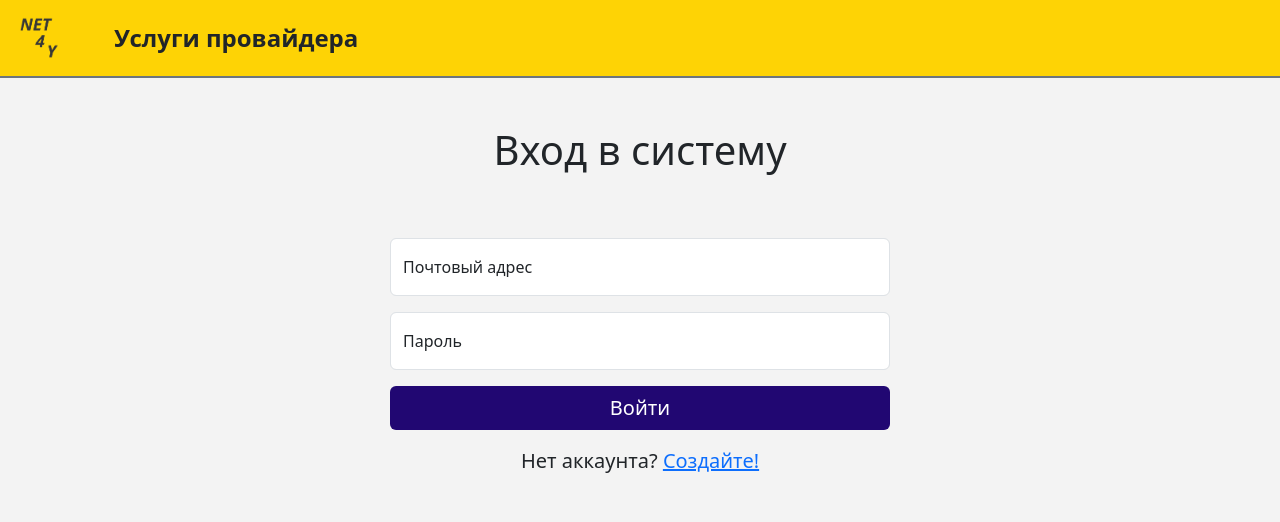
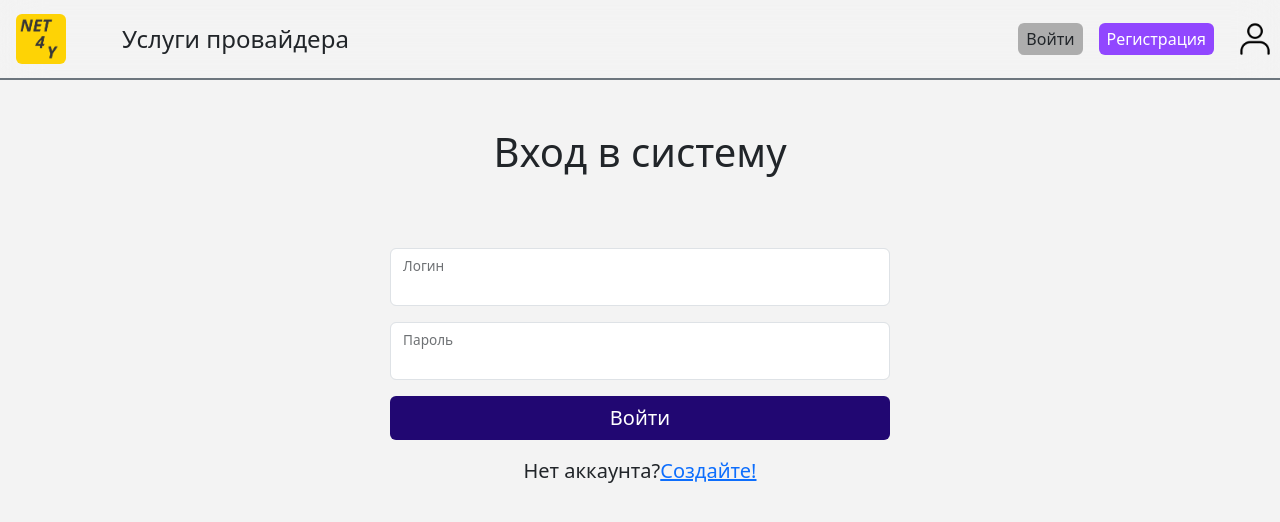
Before and after one commit to vcreatorv/bmstu_iu5_web_frontend, a React (Vite) app in the folder provider/: page /bmstu_iu5_web_frontend/login in a window 1280 px wide. Shown: the top 522 px of the page. Built offline with nearby package versions, Linux system fonts and the light colour scheme; a web font is replaced by a local one.

Commit message:
Added authorization. Changed navbar ui

```diff
--- /dev/null
+++ b/provider/src/components/LoginForm/index.tsx
@@ -0,0 +1,77 @@
+import { FC, useState } from "react";
+import { Form } from "react-bootstrap";
+import { useAppDispatch } from "../../core/store/hooks";
+import { api } from "../../core/api";
+import { saveUser } from "../../core/store/slices/userAuthSlice";
+import { AuthRequestDTO } from "../../core/api/API";
+import { useNavigate } from "react-router-dom";
+import { Link } from "react-router-dom";
+
+
+export const LoginForm: FC = () => {
+    const [login, setLogin] = useState('');
+    const [password, setPassword] = useState('');
+    const [error, setError] = useState<string | null>(null);
+
+    const dispatch = useAppDispatch();
+    const navigate = useNavigate();
+
+    const handleSubmit = async (e: React.FormEvent) => {
+        e.preventDefault();
+        setError(null);
+
+        const authRequestDTO: AuthRequestDTO = {
+            login: login,
+            password: password
+        };
+
+        try {
+            const response = await api.loginUser(authRequestDTO);
+
+            if (response.data.accessToken) {
+                dispatch(saveUser({ login, accessToken: response.data.accessToken }));
+                navigate('/provider-duties');
+            } else {
+                setError('Ошибка авторизации. Попробуйте снова.');
+            }
+        } catch (err) {
+            setError('Такого пользователя нет. Проверьте данные.');
+            console.error(err);
+        }
+    };
+
+    return (
+        <div className="d-flex flex-column gap-3 mt-5" style={{ width: '100%', maxWidth: '500px' }}>
+        <h1 className="text-center">Вход в систему</h1>
+        <Form onSubmit={handleSubmit} className="d-flex flex-column gap-3 mt-5">
+            <Form.Floating>
+                <Form.Control
+                    id="login"
+                    type="login"
+                    value={login}
+                    onChange={(e) => setLogin(e.target.value)}
+                    required
+                />
+                <label htmlFor="login">Логин</label>
+            </Form.Floating>
+            <Form.Floating>
+                <Form.Control
+                    type="password"
+                    id="password"
+                    value={password}
+                    onChange={(e) => setPassword(e.target.value)}
+                    required
+                />
+                <label htmlFor="password">Пароль</label>
+            </Form.Floating>
+            <button id="sign-in" type="submit" className="fs-5 btn btn-block w-100" style={{ color: "#ffffff", backgroundColor: "#210772"}}>Войти</button>
+            {error && <div style={{ color: 'red' }}>{error}</div>}
+        </Form>
+        <p className="fs-5 text-center">Нет аккаунта?
+             <Link to='/register'>
+                Создайте!
+             </Link>
+        </p>
+      </div>
+    );
+}
--- a/provider/src/components/Navbar/Navbar.css
+++ b/provider/src/components/Navbar/Navbar.css
@@ -0,0 +1,18 @@
+.navbar {
+    -webkit-backdrop-filter: blur(10px);
+    backdrop-filter: blur(20px);
+    background-color: "#ffffff";
+}
+
+.register-link {
+    color: #ffffff !important;
+    background-color: #9147FF;
+    text-decoration: none;
+    font-weight: 500;
+}
+
+.login-link {
+    background-color: rgb(173, 173, 173);
+    text-decoration: none;
+    font-weight: 500;
+}
--- a/provider/src/components/Navbar/index.tsx
+++ b/provider/src/components/Navbar/index.tsx
@@ -3,24 +3,87 @@ import { Navbar as NavbarComp } from 'react-bootstrap';
 import './Navbar.css';
 import { Link } from 'react-router-dom';
 import logoImage from "/logo.png"
-
+import accountImage from "/images/account.png"
 
 export const Navbar: FC = () => {
     return (
-      <NavbarComp className="logo-container border-bottom border-secondary border-2" style={{ backgroundColor: "#fed305" }} sticky='top'>
+      // <NavbarComp className="navbar logo-container border-bottom border-secondary border-2" sticky='top'>
+      //     <NavbarComp.Brand className="d-flex align-items-center ms-3 flex-row">
+      //       <Link to="/">
+      //         <img
+      //           src={ logoImage }
+      //           alt="Logo"
+      //           className="img-fluid rounded-2"
+      //           style={{ maxHeight: '50px'}}
+      //         />
+      //       </Link>
+      //       <Link to="/provider-duties" className="p-2 ms-5 fs-4 text-decoration-none text-dark rounded-2" style={{ fontWeight: 600 }}>
+      //         Услуги провайдера
+      //       </Link>
+      //       <div className="d-flex align-items-center justify-content-end ml-auto">
+      //         <Link to="/register" className="ms-5 fs-4 text-decoration-none text-dark" style={{ fontWeight: 600 }}>
+      //           Регистрация
+      //         </Link>
+
+      //         <Link to="/login" className="ms-5 fs-4 text-decoration-none text-dark" style={{ fontWeight: 600 }}>
+      //           Войти
+      //         </Link>
+
+      //         <Link to="/user" className="ms-5 fs-4 text-decoration-none text-dark">
+      //           <img
+      //             src={ accountImage }
+      //             alt="User"
+      //             className="img-fluid rounded-2"
+      //             style={{ maxHeight: '50px'}}
+      //           />
+      //         </Link>
+      //       </div>
+      //     </NavbarComp.Brand>
+      // </NavbarComp>
+      <NavbarComp className="navbar logo-container border-bottom border-secondary border-2" sticky="top">
         <NavbarComp.Brand className="d-flex align-items-center ms-3 flex-row">
           <Link to="/">
             <img
-                src={ logoImage }
+              src={logoImage}
               alt="Logo"
-                className="img-fluid"
+              className="img-fluid rounded-2"
               style={{ maxHeight: '50px' }}
             />
           </Link>
-            <Link to="/provider-duties" className="ms-5 fs-4 text-decoration-none text-dark" style={{ fontWeight: 600 }}>
+          <Link
+            to="/provider-duties"
+            className="p-2 ms-5 fs-4 text-decoration-none text-dark rounded-2"
+            style={{ fontWeight: 500 }}
+          >
             Услуги провайдера
           </Link>
         </NavbarComp.Brand>
+
+        <div className="ms-auto d-flex align-items-center flex-row gap-3">
+          <Link
+            to="/login"
+            className="fs-6 rounded-2 p-1 ps-2 pe-2 text-decoration-none text-dark login-link"
+          >
+            Войти
+          </Link>
+
+          <Link
+            to="/register"
+            className="fs-6 rounded-2 p-1 ps-2 pe-2 register-link"
+          >
+            Регистрация
+          </Link>
+
+          <Link to="/user">
+            <img
+              src={accountImage}
+              alt="User"
+              className="img-fluid rounded-2"
+              style={{ maxHeight: '50px' }}
+            />
+          </Link>
+        </div>
       </NavbarComp>
+
     );
   };
--- a/provider/src/pages/LoginPage/index.tsx
+++ b/provider/src/pages/LoginPage/index.tsx
@@ -1,35 +1,14 @@
 import { FC } from 'react';
-import { Container, Form } from 'react-bootstrap';
+import { Container } from 'react-bootstrap';
 import { Navbar } from '../../components/Navbar';
+import { LoginForm } from '../../components/LoginForm';
 
 export const LoginPage: FC = () => {
   return (
     <>
     <Navbar />
     <Container className="d-flex justify-content-center" style={{ minHeight: '100vh' }}>
-      <div className="d-flex flex-column gap-3 mt-5" style={{ width: '100%', maxWidth: '500px' }}>
-        <h1 className="text-center mb-5">Вход в систему</h1>
-        <Form.Floating>
-            <Form.Control
-            id="email"
-            type="email"
-            placeholder="name@example.com"
-            />
-            <label htmlFor="email">Почтовый адрес</label>
-        </Form.Floating>
-        <Form.Floating>
-            <Form.Control
-            id="password"
-            type="password"
-            placeholder="Password"
-            />
-            <label htmlFor="password">Пароль</label>
-        </Form.Floating>
-
-        <button type="submit" className="fs-5 btn btn-block w-100" style={{ color: "#ffffff", backgroundColor: "#210772"}}>Войти</button>
-        <p className="fs-5 text-center">Нет аккаунта? <a href='#'>Создайте!</a></p>
-
-      </div>
+      <LoginForm></LoginForm>
     </Container>
     </>
   );
--- a/provider/src/pages/RegisterPage/index.tsx
+++ b/provider/src/pages/RegisterPage/index.tsx
@@ -10,34 +10,31 @@ export const RegisterPage: FC = () => {
         <Container className="d-flex justify-content-center" style={{ minHeight: '100vh' }}>
           <div className="d-flex flex-column gap-3 mt-5" style={{ width: '100%', maxWidth: '500px' }}>
             <h1 className="text-center mb-5">Регистрация</h1>
+            <Form.Floating>
+                <Form.Control
+                id="email"
+                type="email"
+                />
+                <label htmlFor="email">Имя</label>
+            </Form.Floating>
 
             <Form.Floating>
                 <Form.Control
                 id="login"
                 type="text"
-                placeholder="vcreatorv"
                 />
                 <label htmlFor="login">Логин</label>
             </Form.Floating>
 
             <Form.Floating>
                 <Form.Control
-                id="email"
-                type="email"
-                placeholder="name@example.com"
-                />
-                <label htmlFor="email">Почтовый адрес</label>
-            </Form.Floating>
-            <Form.Floating>
-                <Form.Control
                 id="password"
                 type="password"
-                placeholder="Password"
                 />
                 <label htmlFor="password">Пароль</label>
             </Form.Floating>
 
-            <button type="submit" className="fs-5 btn btn-block w-100" style={{ color: "#ffffff", backgroundColor: "#210772"}}>Войти</button>
+            <button type="submit" className="fs-5 btn btn-block w-100" style={{ color: "#ffffff", backgroundColor: "#210772"}}>Зарегистрироваться</button>
 
           </div>
         </Container>
--- a/provider/src/pages/UserPage/index.tsx
+++ b/provider/src/pages/UserPage/index.tsx
@@ -9,29 +9,27 @@ export const UserPage: FC = () => {
         <Navbar />
         <Container className="d-flex justify-content-center" style={{ minHeight: '100vh' }}>
             <div className="d-flex flex-column gap-3 mt-5" style={{ width: '100%', maxWidth: '600px' }}>
-                <h1 className="text-center mb-5">Изменить данные аккаунта</h1>
+                <h1 className="text-center mb-5">Изменение данных аккаунта</h1>
+                <Form.Floating>
+                    <Form.Control
+                    id="username"
+                    type="text"
+                    />
+                    <label htmlFor="username">Имя</label>
+                </Form.Floating>
+
                 <Form.Floating>
                     <Form.Control
                     id="login"
                     type="text"
-                    placeholder="vcreatorv"
                     />
                     <label htmlFor="login">Логин</label>
                 </Form.Floating>
 
                 <Form.Floating>
                     <Form.Control
-                    id="email"
-                    type="email"
-                    placeholder="name@example.com"
-                    />
-                    <label htmlFor="email">Почтовый адрес</label>
-                </Form.Floating>
-                <Form.Floating>
-                    <Form.Control
                     id="password"
                     type="password"
-                    placeholder="Password"
                     />
                     <label htmlFor="password">Пароль</label>
                 </Form.Floating>
```
Also changed, not shown: provider/src/core/api/API.ts (+48 -51 lines), provider/src/core/api/index.ts (+0 -45 lines), provider/src/core/store/slices/userAuthSlice.ts (+19 -15 lines), provider/src/pages/ProviderCatalogPage/useProviderCatalogPage.tsx (+6 -28 lines), provider/public/images/account.png (added). Lines whose indentation alone changed are shown as unchanged.
